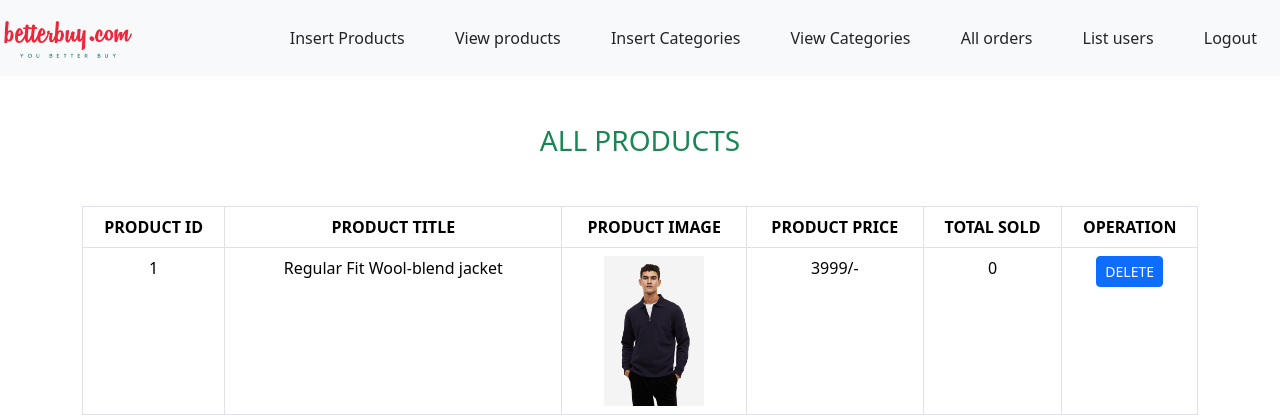
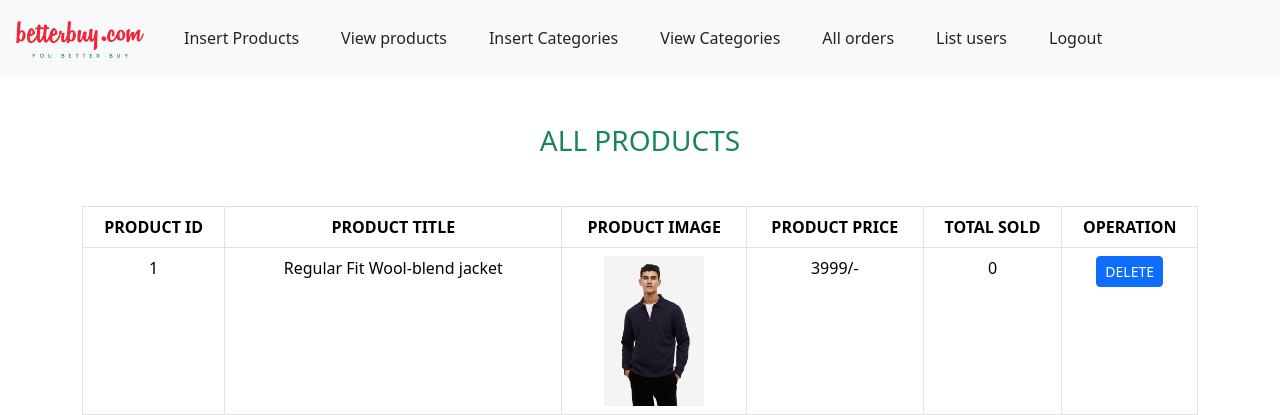
Before and after one commit to joshuadlima/BetterBuy, a PHP site: page /admin_area/index.php?view_products in a window 1280 px wide. Shown: the top 415 px of the page. Run offline with PHP 8.4, Linux system fonts and the light colour scheme; a user stored in the database is signed in; data comes from the database, SQL or seed files in the repository; data that the repository does not hold is empty.

Commit message:
bootstrap nav

```diff
--- a/admin_area/index.php
+++ b/admin_area/index.php
@@ -22,24 +22,31 @@ if (!isset($_SESSION['admin_username'])) {
 </head>
 
 <body>
-    <nav class="navbar navbar-expand-lg bg-light button d-flex justify-content-between" style="background-color:#BE3144;">
-
+    <nav class="navbar navbar-expand-lg bg-light" style="background-color:#BE3144;">
+    <div class="container-fluid">
         <a class="navbar-brand mt-2 mt-sm-0 rounded" style="" href="index.php">
             <img src="../resources/logo1.png" height="50" alt="BetterBuy Logo" loading="lazy" />
         </a>
-        <div class="">
-        <button class="btn btn-light " style="margin:10px"><a href="index.php?insert_products" class="nav-link text-dark border-1">Insert Products</a></button>
-        <button class="btn btn-light " style="margin:10px"><a href="index.php?view_products" class="nav-link text-dark">View
-                products</a></button>
-        <button class="btn btn-light " style="margin:10px"><a href="index.php?insert_category" class="nav-link text-dark">Insert Categories</a></button>
-        <button class="btn btn-light " style="margin:10px"><a href="index.php?view_categories" class="nav-link text-dark">View
-                Categories</a></button>
-        <button class="btn btn-light " style="margin:10px"><a href="index.php?list_orders" class="nav-link text-dark">All
-                orders</a></button>
-        <button class="btn btn-light " style="margin:10px"><a href="index.php?list_users" class="nav-link text-dark">List
-                users</a></button>
-        <button class="btn btn-light " style="margin:10px"><a href="admin_logout.php" class="nav-link text-dark">Logout</a></button>
-        </div>
+        <button class="navbar-toggler" type="button" data-bs-toggle="collapse" data-bs-target="#navbarScroll"
+                aria-controls="navbarScroll" aria-expanded="false" aria-label="Toggle navigation">
+                <span class="navbar-toggler-icon"></span>
+        </button>
+        <div class="collapse navbar-collapse" id="navbarScroll">
+        <ul class="navbar-nav me-auto my-2 my-lg-0 navbar-nav-scroll" style="--bs-scroll-height: 100px;">
+        <li class="nav-item"><button class="btn btn-light "><a href="index.php?insert_products" class="nav-link text-dark border-1">Insert Products</a></button></li>
+        <li class="nav-item"><button class="btn btn-light "><a href="index.php?view_products" class="nav-link text-dark">View
+                products</a></button></li>
+        <li class="nav-item"><button class="btn btn-light "><a href="index.php?insert_category" class="nav-link text-dark">Insert Categories</a></button></li>
+        <li class="nav-item"><button class="btn btn-light "><a href="index.php?view_categories" class="nav-link text-dark">View
+                Categories</a></button></li>
+        <li class="nav-item"><button class="btn btn-light "><a href="index.php?list_orders" class="nav-link text-dark">All
+                orders</a></button></li>
+        <li class="nav-item"><button class="btn btn-light "><a href="index.php?list_users" class="nav-link text-dark">List
+                users</a></button></li>
+        <li class="nav-item"><button class="btn btn-light "><a href="admin_logout.php" class="nav-link text-dark">Logout</a></button></li>
+        </ul>
+    </div>
+    </div>
     </nav>
 
     <div class="container my-5">
```
